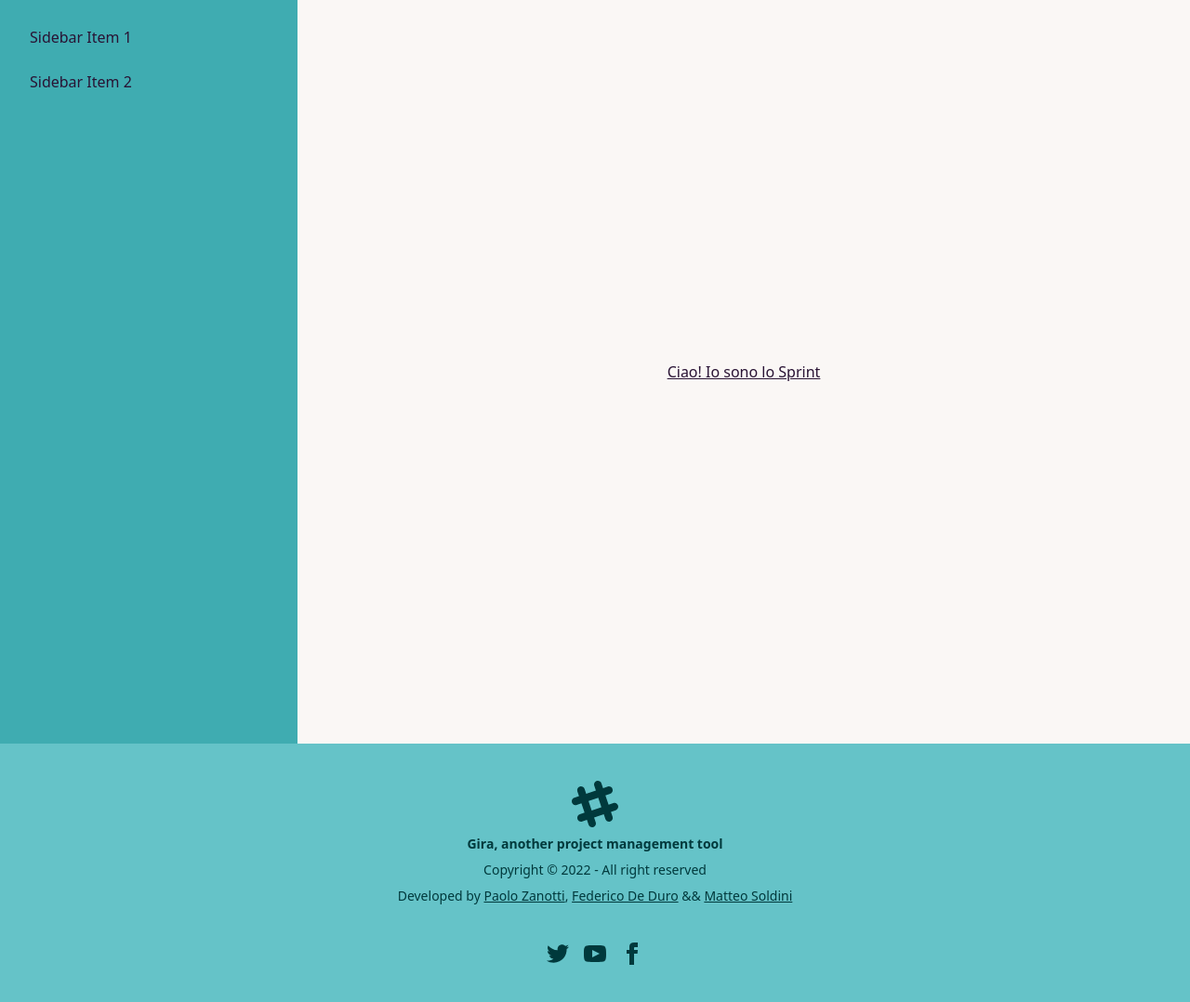
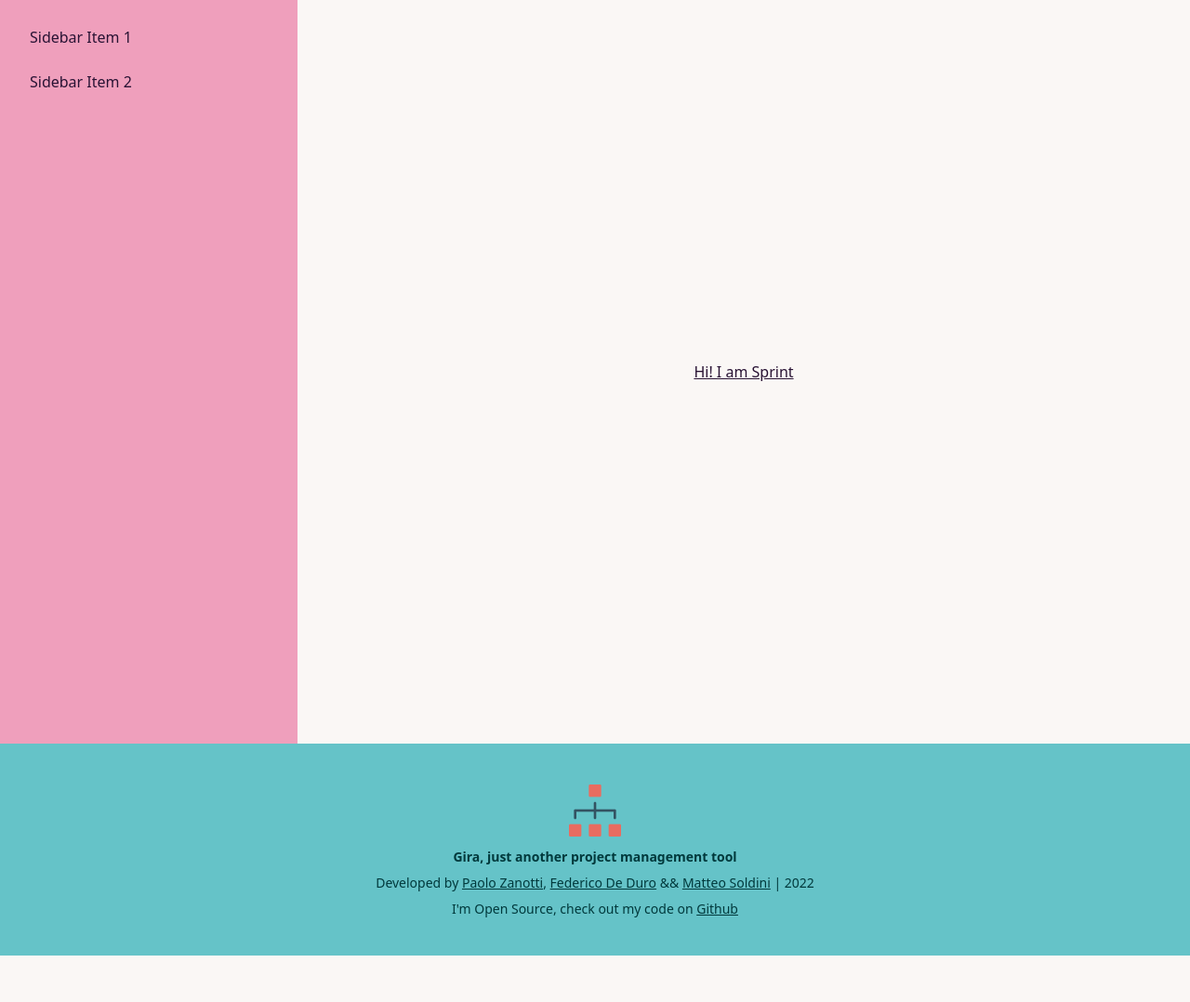
Before and after one commit to zanottipaolo/DB1-Agile, a Flask app: page /sprint in a window 1280 px wide. Shown: the whole page at 93% size. After the commit the page ends 1028 px from the top, so only its background shows below. Run offline with Flask 2, Linux system fonts and the light colour scheme; data comes from the database, SQL or seed files in the repository; some libraries are stand-ins or nearby versions.

Commit message:
✏️ Fix Footer

```diff
--- a/templates/base.html
+++ b/templates/base.html
@@ -33,7 +33,7 @@
         </div>
         <div class="drawer-side">
             <label for="my-drawer-2" class="drawer-overlay"></label>
-            <ul class="menu p-4 overflow-y-auto w-80 bg-primary-focus">
+            <ul class="menu p-4 overflow-y-auto w-80 bg-secondary">
                 <!-- Sidebar content -->
                 <li><a>Sidebar Item 1</a></li>
                 <li><a>Sidebar Item 2</a></li>
@@ -49,19 +49,10 @@
      <!-- Footer -->
     <footer class="footer footer-center p-10 bg-primary text-primary-content">
         <div>
-          <svg width="50" height="50" viewBox="0 0 24 24" xmlns="http://www.w3.org/2000/svg" fill-rule="evenodd" clip-rule="evenodd" class="inline-block fill-current"><path d="M22.672 15.226l-2.432.811.841 2.515c.33 1.019-.209 2.127-1.23 2.456-1.15.325-2.148-.321-2.463-1.226l-.84-2.518-5.013 1.677.84 2.517c.391 1.203-.434 2.542-1.831 2.542-.88 0-1.601-.564-1.86-1.314l-.842-2.516-2.431.809c-1.135.328-2.145-.317-2.463-1.229-.329-1.018.211-2.127 1.231-2.456l2.432-.809-1.621-4.823-2.432.808c-1.355.384-2.558-.59-2.558-1.839 0-.817.509-1.582 1.327-1.846l2.433-.809-.842-2.515c-.33-1.02.211-2.129 1.232-2.458 1.02-.329 2.13.209 2.461 1.229l.842 2.515 5.011-1.677-.839-2.517c-.403-1.238.484-2.553 1.843-2.553.819 0 1.585.509 1.85 1.326l.841 2.517 2.431-.81c1.02-.33 2.131.211 2.461 1.229.332 1.018-.21 2.126-1.23 2.456l-2.433.809 1.622 4.823 2.433-.809c1.242-.401 2.557.484 2.557 1.838 0 .819-.51 1.583-1.328 1.847m-8.992-6.428l-5.01 1.675 1.619 4.828 5.011-1.674-1.62-4.829z"></path></svg>
-          <p class="font-bold">
-            Gira, another project management tool
-          </p>
-          <p>Copyright © <span id="year"></span> - All right reserved</p>
-          <p>Developed by <a href="https://github.com/zanottipaolo" target="_blank" rel="noopener noreferrer" class="link">Paolo Zanotti</a>, <a href="https://github.com/Jfkmdd" target="_blank" rel="noopener noreferrer" class="link">Federico De Duro</a> && <a href="https://github.com/matteosoldini" target="_blank" rel="noopener noreferrer" class="link">Matteo Soldini</a></p>
-        </div>
-        <div>
-          <div class="grid grid-flow-col gap-4">
-            <a><svg xmlns="http://www.w3.org/2000/svg" width="24" height="24" viewBox="0 0 24 24" class="fill-current"><path d="M24 4.557c-.883.392-1.832.656-2.828.775 1.017-.609 1.798-1.574 2.165-2.724-.951.564-2.005.974-3.127 1.195-.897-.957-2.178-1.555-3.594-1.555-3.179 0-5.515 2.966-4.797 6.045-4.091-.205-7.719-2.165-10.148-5.144-1.29 2.213-.669 5.108 1.523 6.574-.806-.026-1.566-.247-2.229-.616-.054 2.281 1.581 4.415 3.949 4.89-.693.188-1.452.232-2.224.084.626 1.956 2.444 3.379 4.6 3.419-2.07 1.623-4.678 2.348-7.29 2.04 2.179 1.397 4.768 2.212 7.548 2.212 9.142 0 14.307-7.721 13.995-14.646.962-.695 1.797-1.562 2.457-2.549z"></path></svg></a>
-            <a><svg xmlns="http://www.w3.org/2000/svg" width="24" height="24" viewBox="0 0 24 24" class="fill-current"><path d="M19.615 3.184c-3.604-.246-11.631-.245-15.23 0-3.897.266-4.356 2.62-4.385 8.816.029 6.185.484 8.549 4.385 8.816 3.6.245 11.626.246 15.23 0 3.897-.266 4.356-2.62 4.385-8.816-.029-6.185-.484-8.549-4.385-8.816zm-10.615 12.816v-8l8 3.993-8 4.007z"></path></svg></a>
-            <a><svg xmlns="http://www.w3.org/2000/svg" width="24" height="24" viewBox="0 0 24 24" class="fill-current"><path d="M9 8h-3v4h3v12h5v-12h3.642l.358-4h-4v-1.667c0-.955.192-1.333 1.115-1.333h2.885v-5h-3.808c-3.596 0-5.192 1.583-5.192 4.615v3.385z"></path></svg></a>
-          </div>
+          <img src="static/img/logo.png" alt="Logo" class="w-16">
+          <p class="font-bold">Gira, just another project management tool</p>
+          <p>Developed by <a href="https://github.com/zanottipaolo" target="_blank" rel="noopener noreferrer" class="link">Paolo Zanotti</a>, <a href="https://github.com/Jfkmdd" target="_blank" rel="noopener noreferrer" class="link">Federico De Duro</a> && <a href="https://github.com/matteosoldini" target="_blank" rel="noopener noreferrer" class="link">Matteo Soldini</a> | <span id="year"></span></p>
+          <p>I'm Open Source, check out my code on <a href="https://github.com/zanottipaolo/DB1-Project" target="_blank" rel="noopener noreferrer" class="link">Github</a></p>
         </div>
       </footer>
 
--- a/templates/sprint.html
+++ b/templates/sprint.html
@@ -3,5 +3,5 @@
 {% block title %}Sprint{% endblock %}
 
 {% block body %}
-<a href="" class="link">Ciao! Io sono lo Sprint</a>
+<a href="" class="link">Hi! I am Sprint</a>
 {% endblock %}
```
Also changed, not shown: static/img/logo.png (added).
